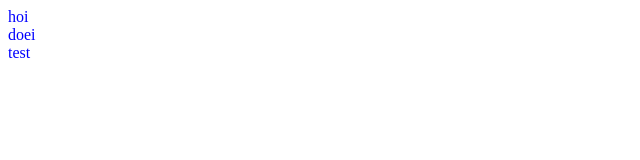
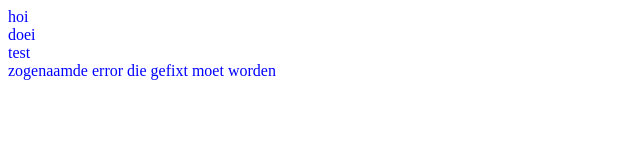
Before and after one commit to theodorst/testje_met_git, a plain HTML site: page index.html in a window 1280 px wide. Shown: the whole page, without its empty margins (0-640 px from the left). Drawn offline with Linux system fonts and the light colour scheme.

Commit message:
nieuwe index.html met zogenaamde fix

```diff
--- a/index.html
+++ b/index.html
@@ -12,5 +12,7 @@ hoi
 doei
 <br>
 test
+<br>
+zogenaamde error die gefixt moet worden
 </body>
 </html>
```
